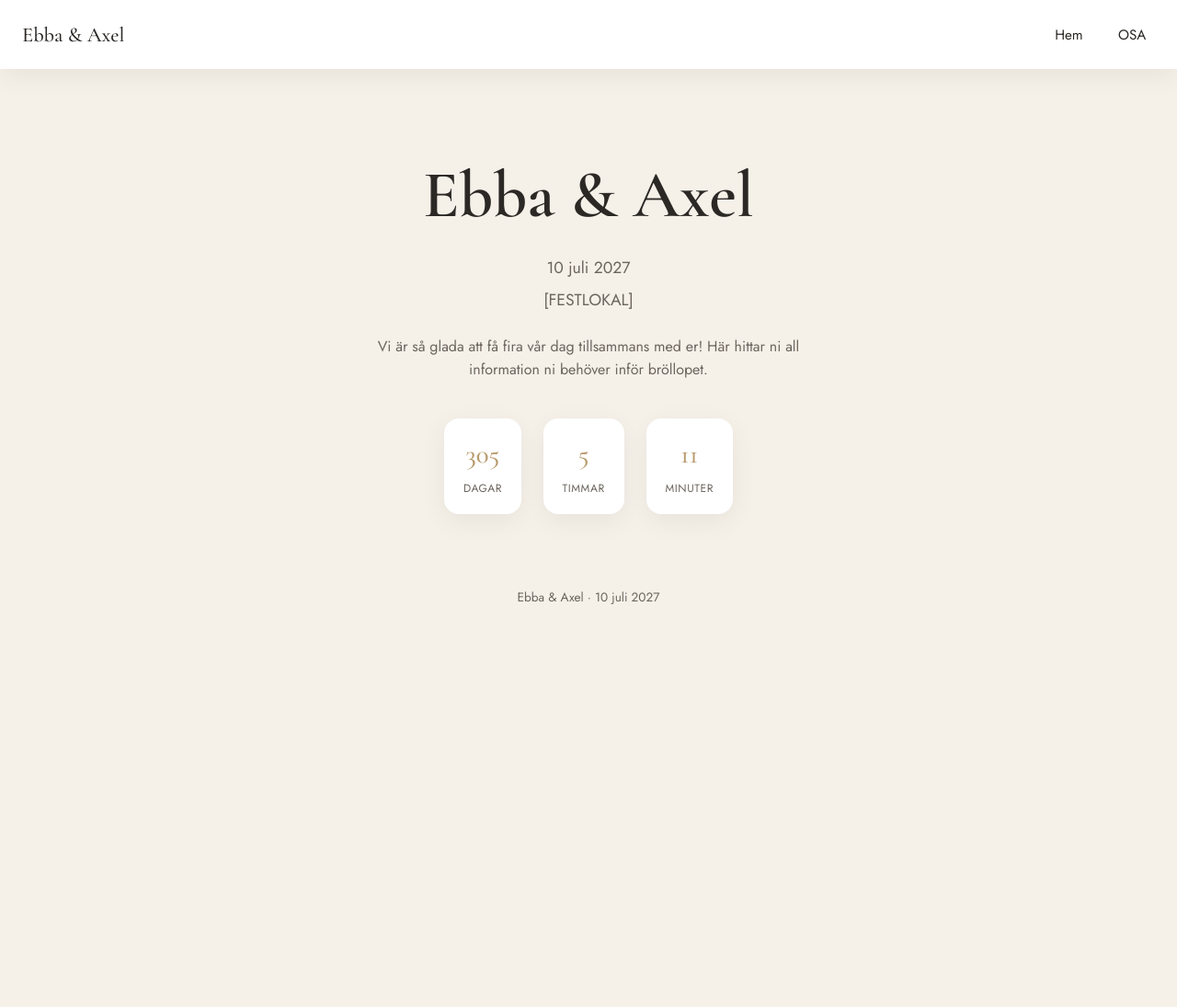
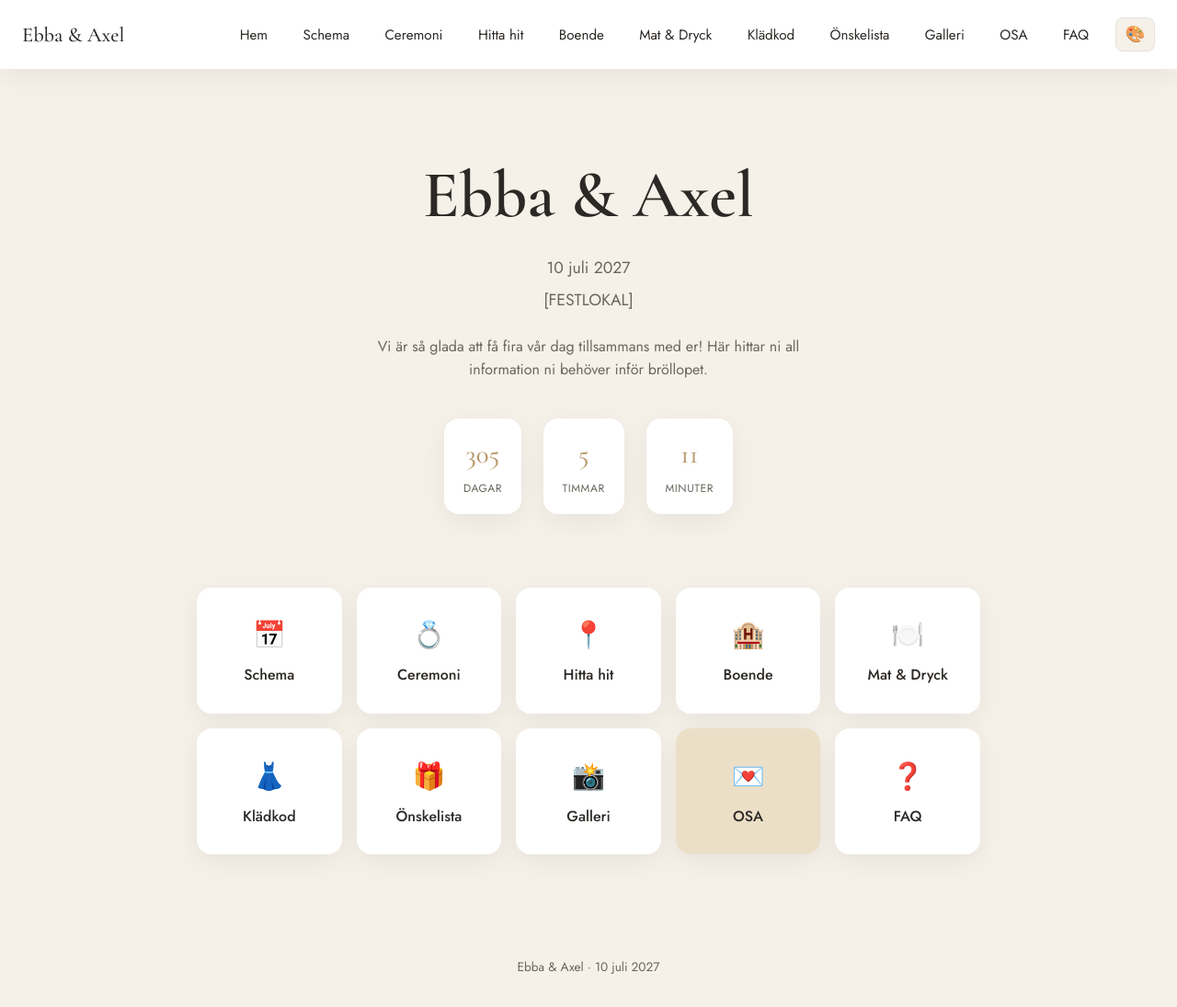
Before and after one commit to ludwigenvall/Br-llop, a FastAPI app: page / in a window 1280 px wide. Shown: the whole page at 92% size. Before the commit the page ends 657 px from the top, so only its background shows below. Run offline with FastAPI, Linux system fonts and the light colour scheme.

Commit message:
Fler teman och flikar

```diff
--- a/static/css/style.css
+++ b/static/css/style.css
@@ -74,6 +135,19 @@ a { color: inherit; text-decoration: none; }
 }
 
 .topnav-links a:hover { background: var(--color-beige); }
+
+.theme-toggle {
+    background: var(--color-beige);
+    border: 1px solid var(--color-grey);
+    border-radius: 8px;
+    font-size: 1.1rem;
+    padding: 0.35rem 0.6rem;
+    cursor: pointer;
+    line-height: 1;
+    transition: transform 0.2s ease;
+}
+
+.theme-toggle:hover { transform: scale(1.08); }
 
 /* Mobilanpassad meny: dölj länkarna bakom hamburgarknappen på små skärmar */
 @media (max-width: 780px) {
--- a/static/js/main.js
+++ b/static/js/main.js
@@ -35,6 +35,32 @@ function startCountdown() {
 startCountdown();
 
 // ============================================
+// TEMAVÄXLARE
+// Klick på 🎨-knappen cyklar igenom fem teman och sparar valet
+// i webbläsaren (localStorage) så det finns kvar vid nästa besök.
+// "classic" = standardtemat (tomt data-theme, dvs. färgerna i :root).
+// ============================================
+const THEMES = ["classic", "sage", "rose", "midnight", "terracotta", "ocean"];
+
+function applyTheme(theme) {
+    if (theme === "classic") {
+        document.documentElement.removeAttribute("data-theme");
+    } else {
+        document.documentElement.setAttribute("data-theme", theme);
+    }
+    localStorage.setItem("wedding-theme", theme);
+}
+
+const themeToggle = document.getElementById("themeToggle");
+if (themeToggle) {
+    themeToggle.addEventListener("click", () => {
+        const current = localStorage.getItem("wedding-theme") || "classic";
+        const nextIndex = (THEMES.indexOf(current) + 1) % THEMES.length;
+        applyTheme(THEMES[nextIndex]);
+    });
+}
+
+// ============================================
 // PWA: registrera service worker
 // Detta gör att sidan kan cachas och "installeras" på hemskärmen.
 // ============================================
--- a/static/sw.js
+++ b/static/sw.js
@@ -6,7 +6,7 @@
 // i CSS/JS, så att webbläsaren hämtar de nya filerna istället för gamla
 // cachade versioner.
 
-const CACHE_NAME = "broellop-v1";
+const CACHE_NAME = "broellop-v2";
 const URLS_TO_CACHE = [
     "/",
     "/static/css/style.css",
--- a/templates/base.html
+++ b/templates/base.html
@@ -8,6 +8,16 @@
 <head>
     <meta charset="UTF-8">
     <meta name="viewport" content="width=device-width, initial-scale=1.0">
+
+    {# Sätter sparat tema INNAN sidan ritas upp, så det inte "blinkar"
+       till standardtemat en bråkdels sekund vid varje sidladdning. #}
+    <script>
+        (function () {
+            const saved = localStorage.getItem("wedding-theme");
+            if (saved) document.documentElement.setAttribute("data-theme", saved);
+        })();
+    </script>
+
 
     <title>{% block title %}{{ settings.site_title }}{% endblock %}</title>
     <meta name="description" content="{{ settings.meta_description }}">
@@ -38,7 +48,17 @@
         <button class="topnav-toggle" onclick="document.querySelector('.topnav-links').classList.toggle('open')" aria-label="Meny">☰</button>
         <div class="topnav-links">
             <a href="/">Hem</a>
+            <a href="/schema">Schema</a>
+            <a href="/ceremoni">Ceremoni</a>
+            <a href="/hitta-hit">Hitta hit</a>
+            <a href="/boende">Boende</a>
+            <a href="/mat-dryck">Mat &amp; Dryck</a>
+            <a href="/kladkod">Klädkod</a>
+            <a href="/onskelista">Önskelista</a>
+            <a href="/galleri">Galleri</a>
             <a href="/osa">OSA</a>
+            <a href="/faq">FAQ</a>
+            <button class="theme-toggle" id="themeToggle" type="button" aria-label="Byt tema" title="Byt tema">🎨</button>
         </div>
     </nav>
 
--- a/templates/index.html
+++ b/templates/index.html
@@ -18,4 +18,17 @@
     </div>
 </section>
 
+<section class="menu-grid">
+    <a href="/schema" class="menu-card"><span class="menu-icon">📅</span>Schema</a>
+    <a href="/ceremoni" class="menu-card"><span class="menu-icon">💍</span>Ceremoni</a>
+    <a href="/hitta-hit" class="menu-card"><span class="menu-icon">📍</span>Hitta hit</a>
+    <a href="/boende" class="menu-card"><span class="menu-icon">🏨</span>Boende</a>
+    <a href="/mat-dryck" class="menu-card"><span class="menu-icon">🍽️</span>Mat &amp; Dryck</a>
+    <a href="/kladkod" class="menu-card"><span class="menu-icon">👗</span>Klädkod</a>
+    <a href="/onskelista" class="menu-card"><span class="menu-icon">🎁</span>Önskelista</a>
+    <a href="/galleri" class="menu-card"><span class="menu-icon">📸</span>Galleri</a>
+    <a href="/osa" class="menu-card menu-card-highlight"><span class="menu-icon">💌</span>OSA</a>
+    <a href="/faq" class="menu-card"><span class="menu-icon">❓</span>FAQ</a>
+</section>
+
 {% endblock %}
```
Also changed, not shown: other parts of static/css/style.css (+61 -0 lines).
